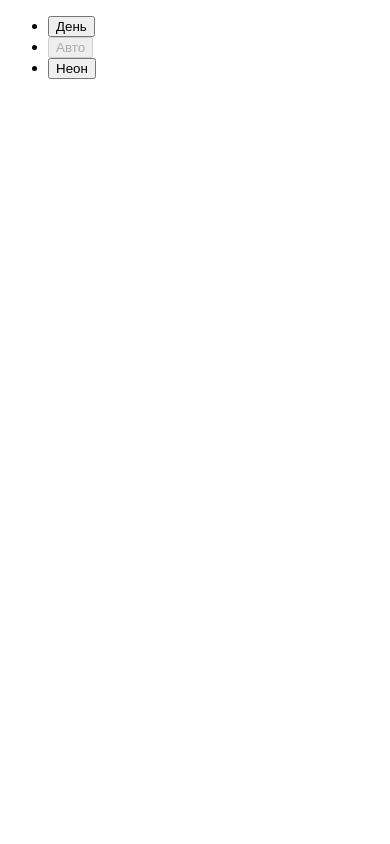
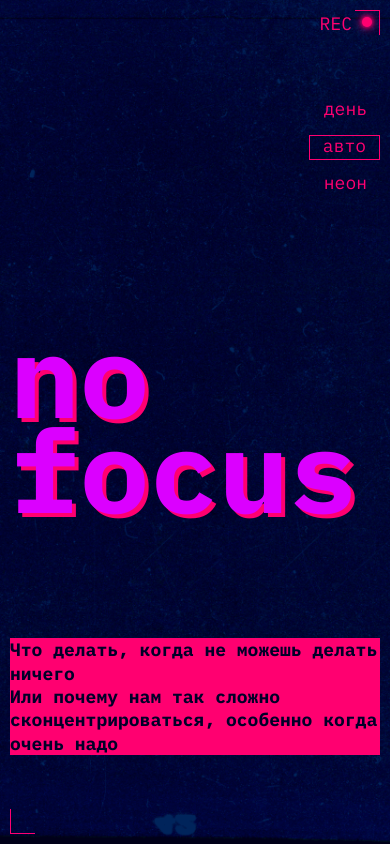
Before and after one commit to Cheremis88/slozhno-sosredotochitsya, a plain HTML site: page index.html in a window 390 px wide. Drawn offline with Linux system fonts and the light colour scheme.

Commit message:
Dark header (mobile)

```diff
--- a/index.html
+++ b/index.html
@@ -4,10 +4,19 @@
     <meta charset="UTF-8" />
     <meta http-equiv="X-UA-Compatible" content="IE=edge" />
     <meta name="viewport" content="width=device-width, initial-scale=1.0" />
+    <link rel="stylesheet" href="./fonts/fonts.css">
+    <link rel="stylesheet" href="./styles/variables.css">
+    <link rel="stylesheet" href="./styles/globals.css">
+    <link rel="stylesheet" href="./styles/style.css">
+    <link rel="stylesheet" href="./styles/dark.css">
+    <link rel="stylesheet" href="./styles/light.css">
     <title>Сложно сосредоточиться</title>
   </head>
   <body class="page">
     <header class="header decorated-zone">
+      <span class="header__dark-decore">
+        Rec
+      </span>
       <nav class="header__theme-menu">
         <ul class="header__theme-menu-list">
           <li class="header__theme-menu-item">
@@ -34,7 +43,15 @@
           </li>
         </ul>
       </nav>
+      <h1 class="header__title page__title">
+        No focus
+      </h1>
+      <h3 class="accent-title">
+        Что делать, когда не можешь делать ничего
+        <br>
+        Или почему нам так сложно сконцентрироваться, особенно когда очень надо
+      </h3>
     </header>
-    <script src="./scripts/script.js"></script>
+    <!-- <script src="./scripts/script.js"></script> -->
   </body>
 </html>
--- a/styles/style.css
+++ b/styles/style.css
@@ -2,4 +2,113 @@
 
 .page {
   /* сохраните в разметке и стилях класс page. На его основе работает скрипт. */
+  background-image: url(../images/cover-image-dark.png);
+  background-position: center;
+  background-size: cover;
+  font-family: var(--main-font-family, monospace);
+  font-size: var(--main-font-size, 18px);
+  font-weight: 400;
+  color: var(--text-color, #F1B2CE);
+  line-height: var(--line-height, 1.3);
 }
+
+.decorated-zone {
+  block-size: max(600px, 100vh);
+  display: grid;
+  position: relative;
+  padding: var(--page-padding);
+}
+
+.decorated-zone::before {
+  content: '';
+  position: absolute;
+  block-size: 25px;
+  inline-size: 25px;
+  border-top: 1px solid var(--accent-color);
+  border-right: 1px solid var(--accent-color);
+  inset-block-start: var(--page-padding);
+  inset-inline-end: var(--page-padding);
+}
+
+.decorated-zone::after {
+  content: '';
+  position: absolute;
+  block-size: 25px;
+  inline-size: 25px;
+  border-inline-start: 1px solid var(--accent-color);
+  border-block-end: 1px solid var(--accent-color);
+  inset-inline-start: var(--page-padding);
+  inset-block-end: var(--page-padding);
+}
+
+.header {
+  grid-template-rows: repeat(3, 1fr);
+  align-items: center;
+}
+
+.header__dark-decore {
+  position: absolute;
+  text-transform: uppercase;
+  color: var(--accent-color);
+  inset-block-start: var(--page-padding);
+  inset-inline-end: calc(var(--page-padding) + 28px);
+  line-height: 1.5;
+}
+
+.header__dark-decore::after {
+  content: '';
+  position: absolute;
+  block-size: 10px;
+  inline-size: 10px;
+  border-radius: 50%;
+  background-color: currentColor;
+  box-shadow: 0 0 4px currentColor;
+  filter: drop-shadow(0px 0px 4px currentColor);
+  margin-block-start: 7px;
+  margin-inline-start: 10px;
+}
+
+.header__theme-menu {
+  justify-self: end;
+  color: var(--accent-color);
+  line-height: 1;
+}
+
+.header__theme-menu-list {
+  display: flex;
+  flex-direction: column;
+  align-items: end;
+  gap: 13px;
+}
+
+.header__theme-menu-button {
+  text-transform: lowercase;
+  background: transparent;
+  border: none;
+  padding-inline: 13px;
+  padding-block-end: 4px;
+}
+
+.header__theme-menu-button_active {
+  border: 1px solid currentColor;
+}
+
+.header__title {
+  text-shadow: 4px 4px 0 var(--accent-color);
+}
+
+.page__title {
+  font-size: clamp(7.25rem, 7.0115rem + 1.0178vw, 7.5rem);
+  text-transform: lowercase;
+  font-weight: 700;
+  color: var(--page-title-color);
+  line-height: 0.82;
+}
+
+.accent-title {
+  justify-self: end;
+  color: var(--title-color);
+  font-size: inherit;
+  font-weight: 700;
+  background-color: var(--accent-color);
+}
--- a/styles/variables.css
+++ b/styles/variables.css
@@ -2,3 +2,13 @@
   Переменные для вашего проекта
   и их переопределение под различные устройства
 */
+:root {
+  --page-padding: 10px;
+  --main-font-family: 'IBM Plex mono';
+  --main-font-size: 18px;
+  --accent-color: #FF0070;
+  --text-color: #F1B2CE;
+  --title-color: #000028;
+  --page-title-color: #DB00FF;
+  --line-height: 1.3;
+}
```
